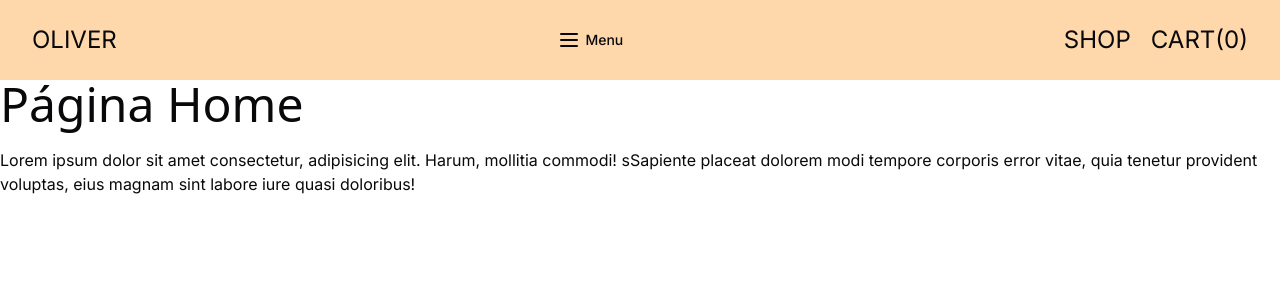
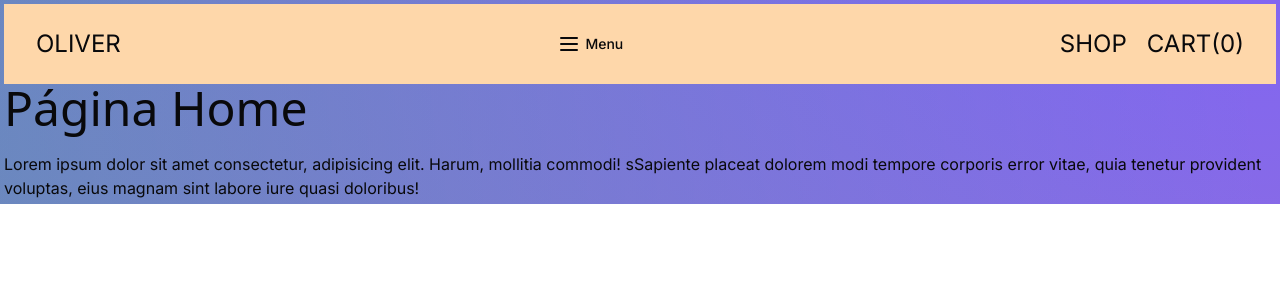
Before and after one commit to JheanAntunes/learn-framer-motion, a Next.js app: page / in a window 1280 px wide. Shown: the top 300 px of the page. Built offline with nearby package versions, Linux system fonts and the light colour scheme.

Commit message:
:sparkles:	feat: add component BackgroundGradient como wrapper

```diff
--- a/src/app/layout.tsx
+++ b/src/app/layout.tsx
@@ -1,3 +1,4 @@
+import { BackgroundGradient } from '@/components/aceternity/demo/bg-gradient'
 import NavigationMenu from '@/examples/awwwards/navigation-menu'
 import SmoothScrolling from '@/lib/SmoothScrolling'
 import type { Metadata } from 'next'
@@ -18,10 +19,12 @@ export default function RootLayout({
 }>) {
   return (
     <html lang="pt-BR">
-      <body className={inter.className + ' h-svh w-svw'}>
+      <body className={inter.className + ' w-svw" h-svh'}>
         {/* <Header /> */}
-        <NavigationMenu />
-        <SmoothScrolling>{children}</SmoothScrolling>
+        <BackgroundGradient className="h-full w-full">
+          <NavigationMenu />
+          <SmoothScrolling>{children}</SmoothScrolling>
+        </BackgroundGradient>
         {/* <AnimationCursor /> */}
       </body>
     </html>
```
